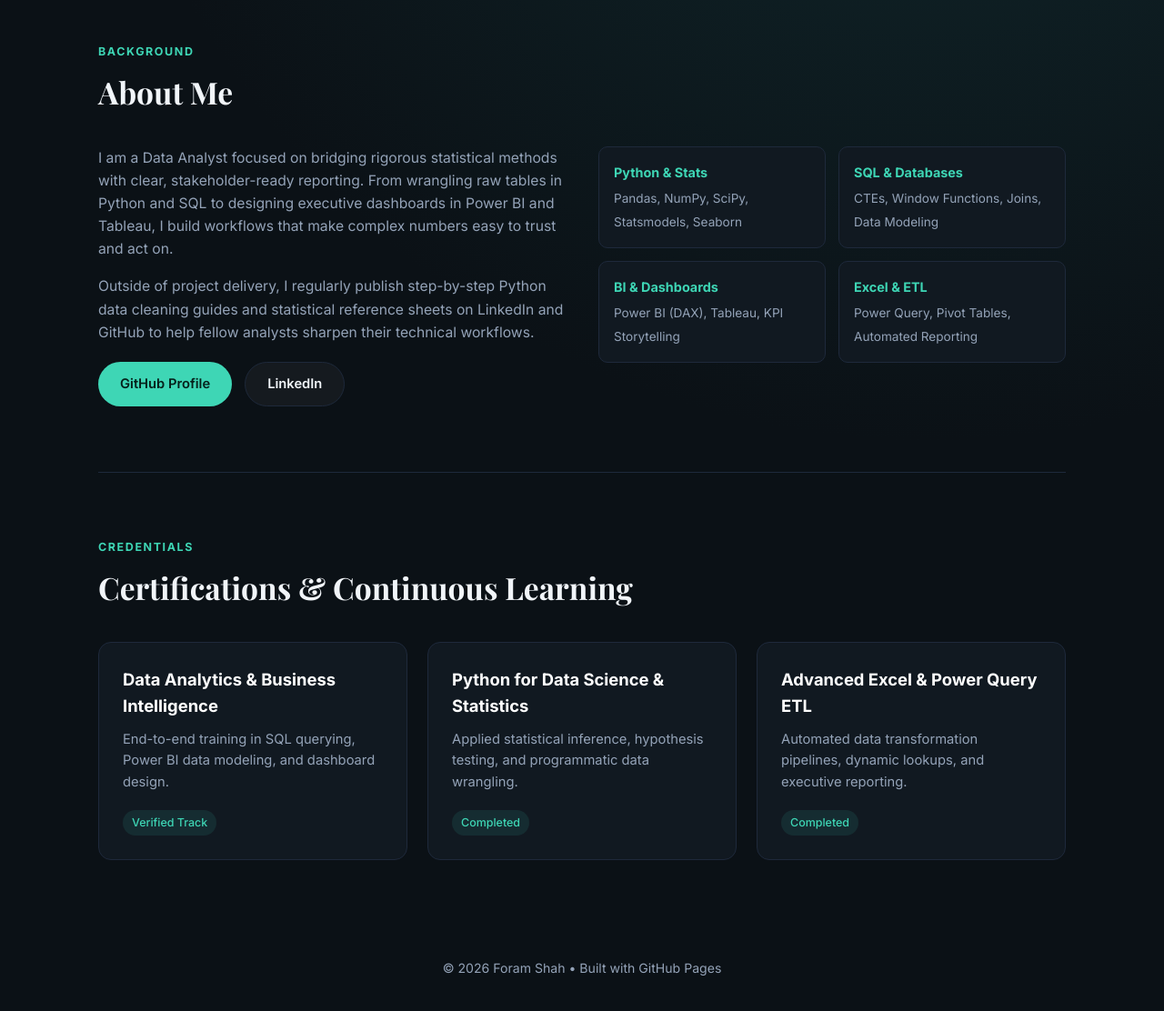
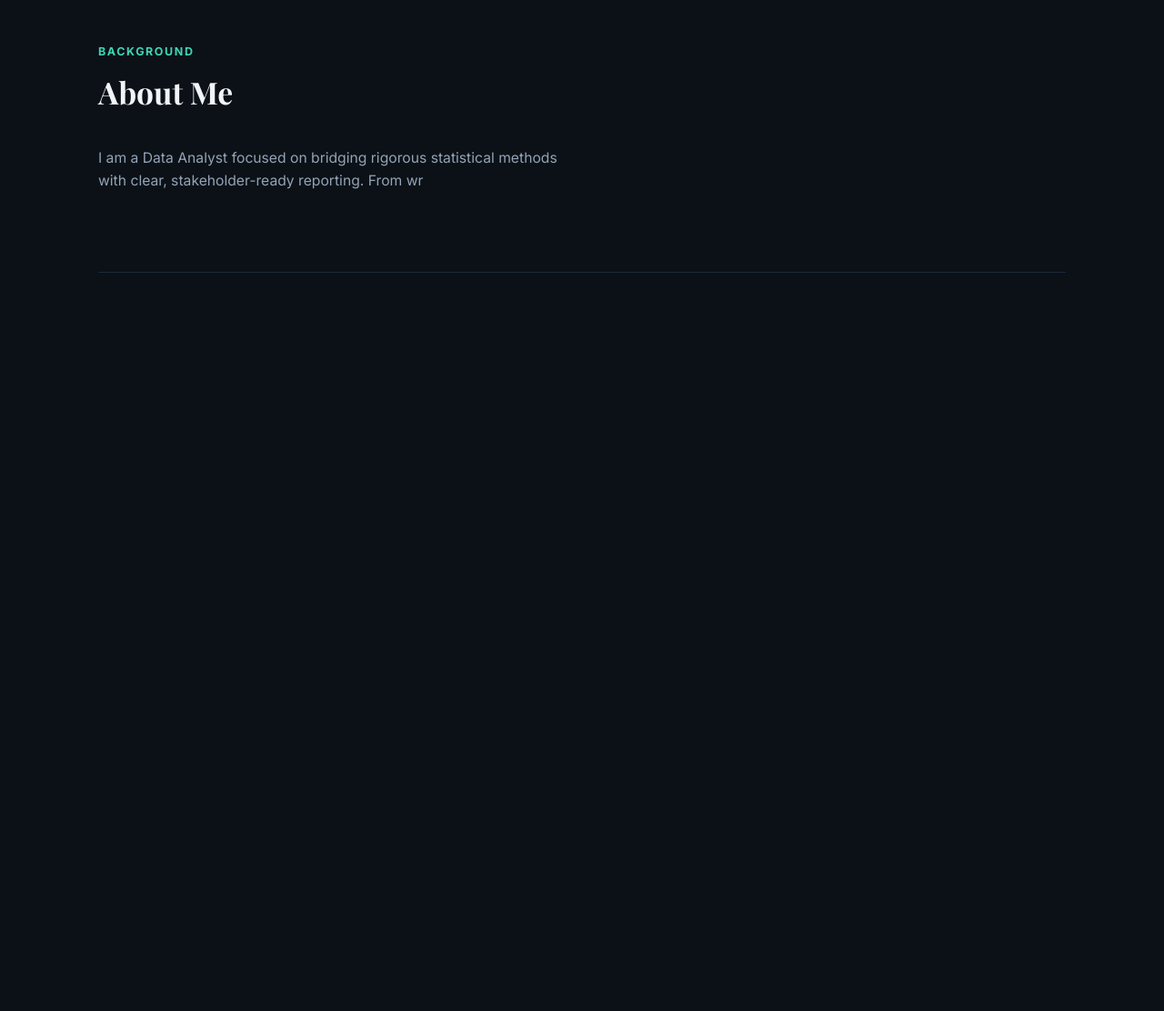
Before and after one commit to foram971/foram971.github.io, a plain HTML site: page index.html in a window 1280 px wide. Shown: the part 1289-2401 px from the top of the page at 91% size. After the commit the page ends 1589 px from the top, so only its background shows below. Drawn offline with nearby package versions, Linux system fonts and the light colour scheme.

Commit message:
Update profile image and remove sections from index.html
Updated profile image source and removed several sections including personal description, skills, certifications, and footer.

```diff
--- a/index.html
+++ b/index.html
@@ -319,8 +319,7 @@
 
       <div class="hero-photo-wrap">
         <div class="photo-ring">
-          <!-- Upload your photo as profile.jpg in the same repository -->
-          <img src="profile.jpg" alt="Foram Shah" onerror="this.src='https://avatars.githubusercontent.com/u/170000000?v=4'" />
+          <img src="profile.jpeg" alt="Foram Shah" onerror="this.src='https://avatars.githubusercontent.com/u/170000000?v=4'" />
         </div>
       </div>
     </div>
@@ -398,71 +397,4 @@
       <div class="about-grid">
         <div class="about-text">
           <p>
-            I am a Data Analyst focused on bridging rigorous statistical methods with clear, stakeholder-ready reporting. From wrangling raw tables in Python and SQL to designing executive dashboards in Power BI and Tableau, I build workflows that make complex numbers easy to trust and act on.
-          </p>
-          <p>
-            Outside of project delivery, I regularly publish step-by-step Python data cleaning guides and statistical reference sheets on LinkedIn and GitHub to help fellow analysts sharpen their technical workflows.
-          </p>
-          <div class="btn-row" style="margin-top: 20px;">
-            <a href="https://github.com/foram971" target="_blank" class="btn btn-mint">GitHub Profile</a>
-            <a href="https://www.linkedin.com/" target="_blank" class="btn btn-dark">LinkedIn</a>
-          </div>
-        </div>
-
-        <div class="skill-list">
-          <div class="skill-box">
-            <strong>Python & Stats</strong>
-            <span>Pandas, NumPy, SciPy, Statsmodels, Seaborn</span>
-          </div>
-          <div class="skill-box">
-            <strong>SQL & Databases</strong>
-            <span>CTEs, Window Functions, Joins, Data Modeling</span>
-          </div>
-          <div class="skill-box">
-            <strong>BI & Dashboards</strong>
-            <span>Power BI (DAX), Tableau, KPI Storytelling</span>
-          </div>
-          <div class="skill-box">
-            <strong>Excel & ETL</strong>
-            <span>Power Query, Pivot Tables, Automated Reporting</span>
-          </div>
-        </div>
-      </div>
-    </section>
-
-    <!-- Certifications Section -->
-    <section id="certifications" style="border-bottom: none;">
-      <div class="section-label">CREDENTIALS</div>
-      <h2>Certifications & Continuous Learning</h2>
-      <div class="grid-3">
-        <div class="card">
-          <div>
-            <h3>Data Analytics & Business Intelligence</h3>
-            <p>End-to-end training in SQL querying, Power BI data modeling, and dashboard design.</p>
-          </div>
-          <span class="pill" style="width: fit-content;">Verified Track</span>
-        </div>
-        <div class="card">
-          <div>
-            <h3>Python for Data Science & Statistics</h3>
-            <p>Applied statistical inference, hypothesis testing, and programmatic data wrangling.</p>
-          </div>
-          <span class="pill" style="width: fit-content;">Completed</span>
-        </div>
-        <div class="card">
-          <div>
-            <h3>Advanced Excel & Power Query ETL</h3>
-            <p>Automated data transformation pipelines, dynamic lookups, and executive reporting.</p>
-          </div>
-          <span class="pill" style="width: fit-content;">Completed</span>
-        </div>
-      </div>
-    </section>
-  </main>
-
-  <footer>
-    <div class="container">© 2026 Foram Shah • Built with GitHub Pages</div>
-  </footer>
-
-</body>
-</html>
+            I am a Data Analyst focused on bridging rigorous statistical methods with clear, stakeholder-ready reporting. From wr
```
